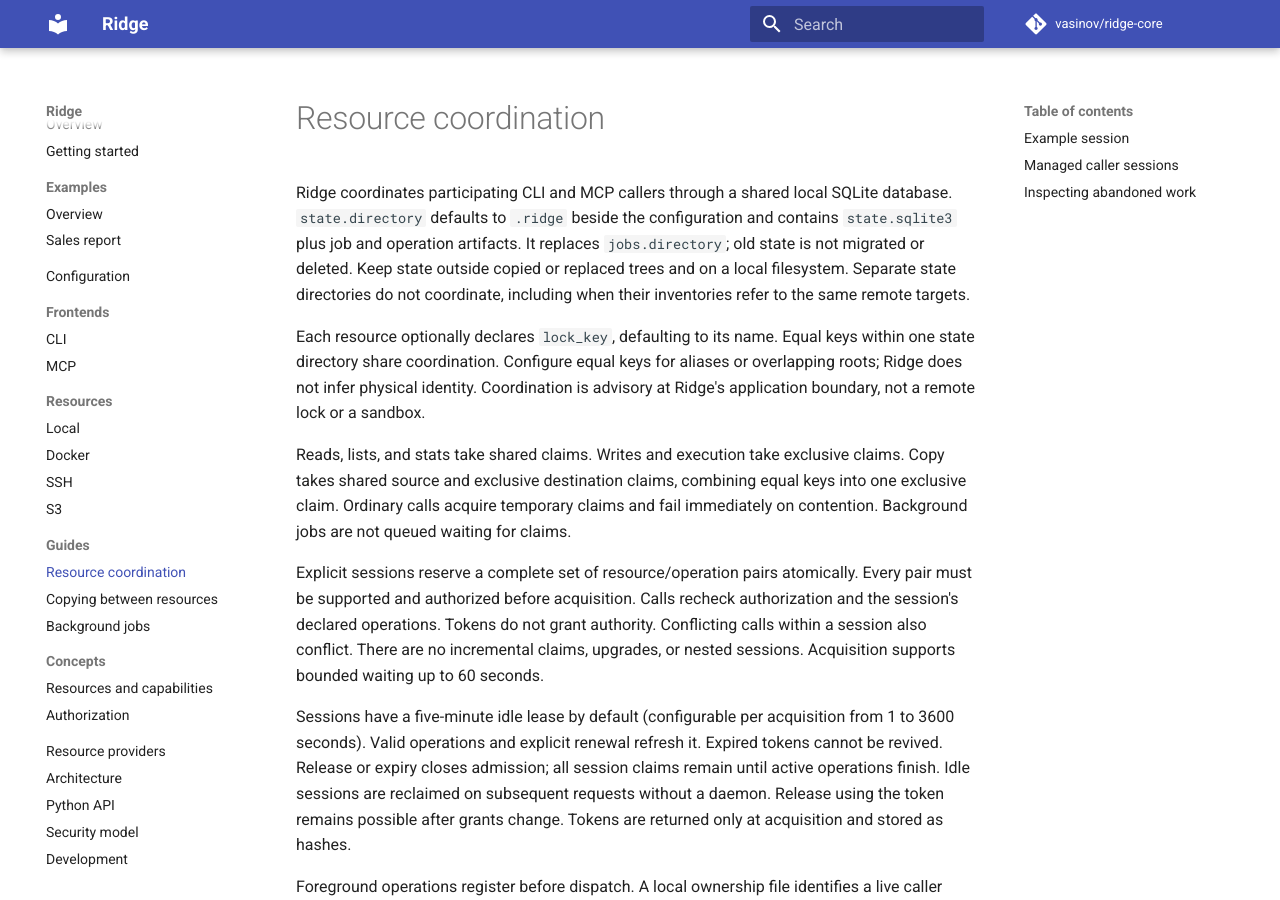
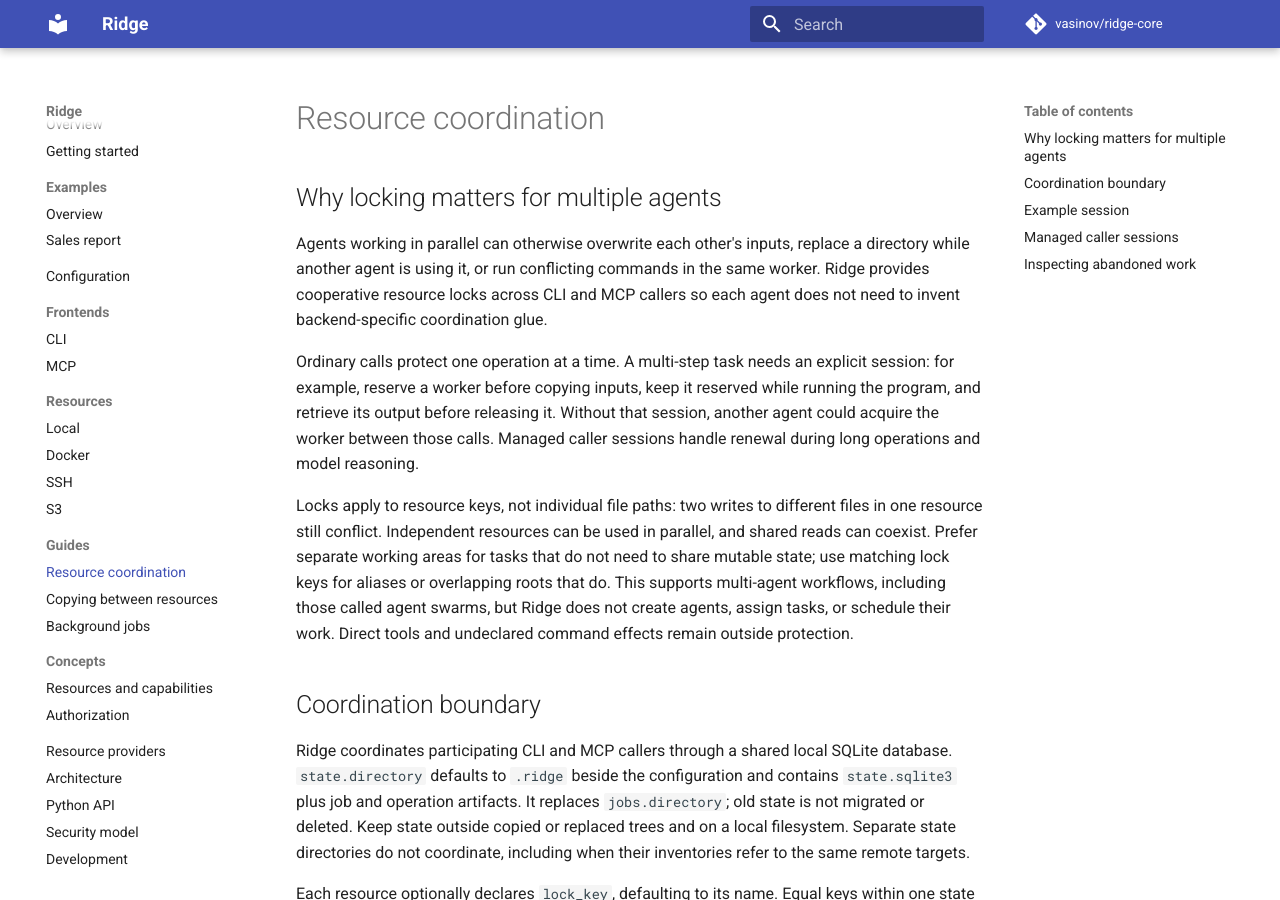
Before and after one commit to vasinov/ridge-core, an MkDocs documentation site: the page built from docs/guides/coordination.md, in a window 1280 px wide and 900 px high. Built offline with MkDocs 1.6.1 and Material for MkDocs 9.7.7, drawn with Linux system fonts in a browser that asks for light colours; comment, search, counter and statistics services are not loaded.

Commit message:
Present multi-agent resource locking as a core Ridge benefit

```diff
--- a/docs/guides/coordination.md
+++ b/docs/guides/coordination.md
@@ -1,4 +1,27 @@
 # Resource coordination
+
+## Why locking matters for multiple agents
+
+Agents working in parallel can otherwise overwrite each other's inputs, replace
+a directory while another agent is using it, or run conflicting commands in the
+same worker. Ridge provides cooperative resource locks across CLI and MCP callers
+so each agent does not need to invent backend-specific coordination glue.
+
+Ordinary calls protect one operation at a time. A multi-step task needs an explicit
+session: for example, reserve a worker before copying inputs, keep it reserved
+while running the program, and retrieve its output before releasing it. Without
+that session, another agent could acquire the worker between those calls. Managed
+caller sessions handle renewal during long operations and model reasoning.
+
+Locks apply to resource keys, not individual file paths: two writes to different
+files in one resource still conflict. Independent resources can be used in
+parallel, and shared reads can coexist. Prefer separate working areas for tasks
+that do not need to share mutable state; use matching lock keys for aliases or
+overlapping roots that do. This supports multi-agent workflows, including those
+called agent swarms, but Ridge does not create agents, assign tasks, or schedule
+their work. Direct tools and undeclared command effects remain outside protection.
+
+## Coordination boundary
 
 Ridge coordinates participating CLI and MCP callers through a shared local SQLite
 database. `state.directory` defaults to `.ridge` beside the configuration and
```
Also changed, not shown: README.md (+12 -4 lines), docs/examples/index.md (+20 -0 lines), docs/index.md (+11 -4 lines).
